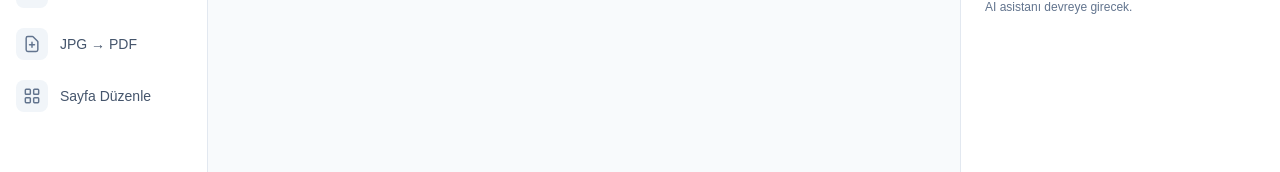
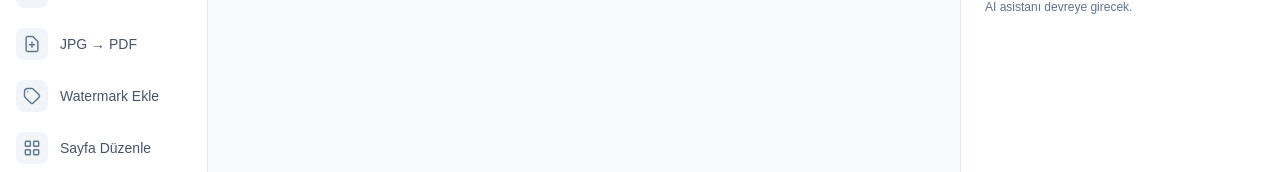
Before and after one commit to musontra/pdf-belge-asistani, a Next.js app: page /app in a window 1280 px wide. Shown: the part 490-662 px from the top of the page. Built offline with nearby package versions, Linux system fonts and the light colour scheme.

Commit message:
feat: watermark ekleme özelliği

```diff
--- a/app/api/convert/route.ts
+++ b/app/api/convert/route.ts
@@ -1,6 +1,6 @@
 import { NextRequest, NextResponse } from "next/server";
 import Anthropic from "@anthropic-ai/sdk";
-import { PDFDocument } from "pdf-lib";
+import { PDFDocument, StandardFonts, rgb, degrees } from "pdf-lib";
 import { Document, Paragraph, TextRun, HeadingLevel, Packer } from "docx";
 import * as XLSX from "xlsx";
 
@@ -164,6 +164,61 @@ async function pdfToExcel(file: File): Promise<Buffer> {
   return Buffer.from(XLSX.write(wb, { type: "buffer", bookType: "xlsx" }) as ArrayBuffer);
 }
 
+// ── Watermark ─────────────────────────────────────────────────────────────────
+
+const WATERMARK_COLORS: Record<string, [number, number, number]> = {
+  gray: [0.5,  0.5,  0.5 ],
+  red:  [0.8,  0.1,  0.1 ],
+  blue: [0.1,  0.2,  0.85],
+};
+
+const WATERMARK_OPACITIES: Record<string, number> = {
+  light:  0.15,
+  medium: 0.35,
+  dark:   0.6,
+};
+
+async function watermarkPDF(
+  file: File,
+  text: string,
+  colorKey: string,
+  opacityKey: string,
+  position: string
+): Promise<Uint8Array> {
+  const trimmed = text.trim();
+  if (!trimmed) return new Uint8Array(await file.arrayBuffer());
+
+  const bytes = await file.arrayBuffer();
+  const pdf = await PDFDocument.load(bytes);
+  const font = await pdf.embedFont(StandardFonts.HelveticaBold);
+
+  const [r, g, b] = WATERMARK_COLORS[colorKey] ?? WATERMARK_COLORS.gray;
+  const opacity    = WATERMARK_OPACITIES[opacityKey] ?? 0.35;
+  const color      = rgb(r, g, b);
+
+  for (const page of pdf.getPages()) {
+    const { width, height } = page.getSize();
+
+    if (position === "diagonal") {
+      const fontSize   = Math.min(width, height) * 0.13;
+      const textWidth  = font.widthOfTextAtSize(trimmed, fontSize);
+      const cos45      = Math.cos(Math.PI / 4);
+      // anchor so the midpoint of the rotated baseline lands at page center
+      const x = width  / 2 - (textWidth / 2) * cos45;
+      const y = height / 2 - (textWidth / 2) * cos45;
+      page.drawText(trimmed, { x, y, size: fontSize, font, color, opacity, rotate: degrees(45) });
+    } else {
+      const fontSize  = Math.min(width, height) * 0.045;
+      const textWidth = font.widthOfTextAtSize(trimmed, fontSize);
+      const margin    = 20;
+      const x = position === "bottom-right" ? width - textWidth - margin : margin;
+      page.drawText(trimmed, { x, y: margin, size: fontSize, font, color, opacity });
+    }
+  }
+
+  return pdf.save();
+}
+
 // ── Sayfa Yeniden Sırala / Sil ────────────────────────────────────────────────
 
 async function reorderPDF(file: File, pageNums: number[]): Promise<Uint8Array> {
@@ -260,6 +315,16 @@ export async function POST(req: NextRequest) {
         filename = `${base}_${code}.docx`;
         break;
       }
+      case "watermark": {
+        const text       = (formData.get("text")     as string) || "";
+        const colorKey   = (formData.get("color")    as string) || "gray";
+        const opacityKey = (formData.get("opacity")  as string) || "medium";
+        const position   = (formData.get("position") as string) || "diagonal";
+        resultBuffer = await watermarkPDF(files[0], text, colorKey, opacityKey, position);
+        mimeType = "application/pdf";
+        filename = files[0].name.replace(/\.pdf$/i, "") + "_watermark.pdf";
+        break;
+      }
       case "reorder": {
         const pageNums = JSON.parse(formData.get("pages") as string) as number[];
         resultBuffer = await reorderPDF(files[0], pageNums);
--- a/app/app/page.tsx
+++ b/app/app/page.tsx
@@ -7,7 +7,7 @@ import { useUsageLimit } from "@/hooks/useUsageLimit";
 
 // ── Tool tanımları ────────────────────────────────────────────────────────────
 
-type ToolId = "pdf-to-word" | "pdf-to-excel" | "image-to-pdf" | "compress" | "merge" | "split" | "translate" | "pdf-to-jpg" | "jpg-to-pdf" | "page-edit";
+type ToolId = "pdf-to-word" | "pdf-to-excel" | "image-to-pdf" | "compress" | "merge" | "split" | "translate" | "pdf-to-jpg" | "jpg-to-pdf" | "page-edit" | "watermark";
 
 interface Tool {
   id: ToolId;
@@ -138,6 +138,19 @@ const TOOLS: Tool[] = [
     ),
   },
   {
+    id: "watermark",
+    label: "Watermark Ekle",
+    description: "PDF'in her sayfasına özel metin damgası ekleyin.",
+    accept: ".pdf,application/pdf",
+    multiple: false,
+    resultLabel: "Watermarklı PDF'i İndir",
+    icon: (
+      <svg className="h-5 w-5" fill="none" viewBox="0 0 24 24" stroke="currentColor">
+        <path strokeLinecap="round" strokeLinejoin="round" strokeWidth={1.75} d="M7 7h.01M7 3h5c.512 0 1.024.195 1.414.586l7 7a2 2 0 010 2.828l-7 7a2 2 0 01-2.828 0l-7-7A1.994 1.994 0 013 12V7a4 4 0 014-4z" />
+      </svg>
+    ),
+  },
+  {
     id: "page-edit",
     label: "Sayfa Düzenle",
     description: "Sayfaları sürükle-bırak ile yeniden sıralayın, istemediğiniz sayfaları silin.",
@@ -173,6 +186,10 @@ export default function AppPage() {
   const [splitFrom, setSplitFrom] = useState(1);
   const [splitTo, setSplitTo] = useState(1);
   const [targetLang, setTargetLang] = useState("İngilizce");
+  const [watermarkText, setWatermarkText] = useState("");
+  const [watermarkColor, setWatermarkColor] = useState("gray");
+  const [watermarkOpacity, setWatermarkOpacity] = useState("medium");
+  const [watermarkPosition, setWatermarkPosition] = useState("diagonal");
   const [converting, setConverting] = useState(false);
   const [result, setResult] = useState<{ url: string; filename: string; originalSize?: number; resultSize?: number } | null>(null);
   const [convError, setConvError] = useState<string | null>(null);
@@ -315,6 +332,12 @@ export default function AppPage() {
       if (selectedTool === "translate") {
         fd.append("language", targetLang);
       }
+      if (selectedTool === "watermark") {
+        fd.append("text",     watermarkText);
+        fd.append("color",    watermarkColor);
+        fd.append("opacity",  watermarkOpacity);
+        fd.append("position", watermarkPosition);
+      }
 
       const res = await fetch("/api/convert", { method: "POST", body: fd });
 
@@ -344,7 +367,10 @@ export default function AppPage() {
     }
   };
 
-  const canConvert = files.length > 0 && !converting;
+  const canConvert =
+    files.length > 0 &&
+    !converting &&
+    (selectedTool !== "watermark" || watermarkText.trim().length > 0);
 
   return (
     <div className="flex h-screen flex-col bg-slate-50">
@@ -495,6 +521,97 @@ export default function AppPage() {
                   </div>
                 )}
 
+                {/* Watermark ayarları */}
+                {selectedTool === "watermark" && (
+                  <div className="mt-4 space-y-4 rounded-xl border border-slate-200 bg-white p-4">
+                    {/* Metin */}
+                    <div>
+                      <label className="mb-1.5 block text-sm font-medium text-slate-700">Watermark Metni</label>
+                      <input
+                        type="text"
+                        value={watermarkText}
+                        onChange={(e) => setWatermarkText(e.target.value)}
+                        placeholder="GİZLİ, TASLAK, Şirket Adı..."
+                        maxLength={50}
+                        className="w-full rounded-lg border border-slate-200 px-3 py-2 text-sm text-slate-800 placeholder-slate-400 outline-none focus:border-blue-400 focus:ring-2 focus:ring-blue-100"
+                      />
+                    </div>
+
+                    {/* Renk */}
+                    <div>
+                      <p className="mb-1.5 text-sm font-medium text-slate-700">Renk</p>
+                      <div className="flex flex-wrap gap-2">
+                        {([
+                          { key: "gray", label: "Gri",      dot: "bg-slate-400" },
+                          { key: "red",  label: "Kırmızı",  dot: "bg-red-500"   },
+                          { key: "blue", label: "Mavi",     dot: "bg-blue-500"  },
+                        ] as const).map(({ key, label, dot }) => (
+                          <button
+                            key={key}
+                            onClick={() => setWatermarkColor(key)}
+                            className={`flex items-center gap-1.5 rounded-lg border px-3 py-1.5 text-sm font-medium transition ${
+                              watermarkColor === key
+                                ? "border-blue-500 bg-blue-50 text-blue-700"
+                                : "border-slate-200 text-slate-600 hover:border-slate-300 hover:bg-slate-50"
+                            }`}
+                          >
+                            <span className={`h-3 w-3 rounded-full ${dot}`} />
+                            {label}
+                          </button>
+                        ))}
+                      </div>
+                    </div>
+
+                    {/* Opaklık */}
+                    <div>
+                      <p className="mb-1.5 text-sm font-medium text-slate-700">Opaklık</p>
+                      <div className="flex flex-wrap gap-2">
+                        {([
+                          { key: "light",  label: "Hafif" },
+                          { key: "medium", label: "Orta"  },
+                          { key: "dark",   label: "Koyu"  },
+                        ] as const).map(({ key, label }) => (
+                          <button
+                            key={key}
+                            onClick={() => setWatermarkOpacity(key)}
+                            className={`rounded-lg border px-3 py-1.5 text-sm font-medium transition ${
+                              watermarkOpacity === key
+                                ? "border-blue-500 bg-blue-50 text-blue-700"
+                                : "border-slate-200 text-slate-600 hover:border-slate-300 hover:bg-slate-50"
+                            }`}
+                          >
+                            {label}
+                          </button>
+                        ))}
+                      </div>
+                    </div>
+
+                    {/* Konum */}
+                    <div>
+                      <p className="mb-1.5 text-sm font-medium text-slate-700">Konum</p>
+                      <div className="flex flex-wrap gap-2">
+                        {([
+                          { key: "diagonal",     label: "Çapraz (Ortada)" },
+                          { key: "bottom-right", label: "Sağ Alt"         },
+                          { key: "bottom-left",  label: "Sol Alt"         },
+                        ] as const).map(({ key, label }) => (
+                          <button
+                            key={key}
+                            onClick={() => setWatermarkPosition(key)}
+                            className={`rounded-lg border px-3 py-1.5 text-sm font-medium transition ${
+                              watermarkPosition === key
+                                ? "border-blue-500 bg-blue-50 text-blue-700"
+                                : "border-slate-200 text-slate-600 hover:border-slate-300 hover:bg-slate-50"
+                            }`}
+                          >
+                            {label}
+                          </button>
+                        ))}
+                      </div>
+                    </div>
+                  </div>
+                )}
+
                 {/* Split sayfaları */}
                 {selectedTool === "split" && files.length > 0 && (
                   <div className="mt-4 flex items-center gap-3 rounded-xl border border-slate-200 bg-white p-4">
```
